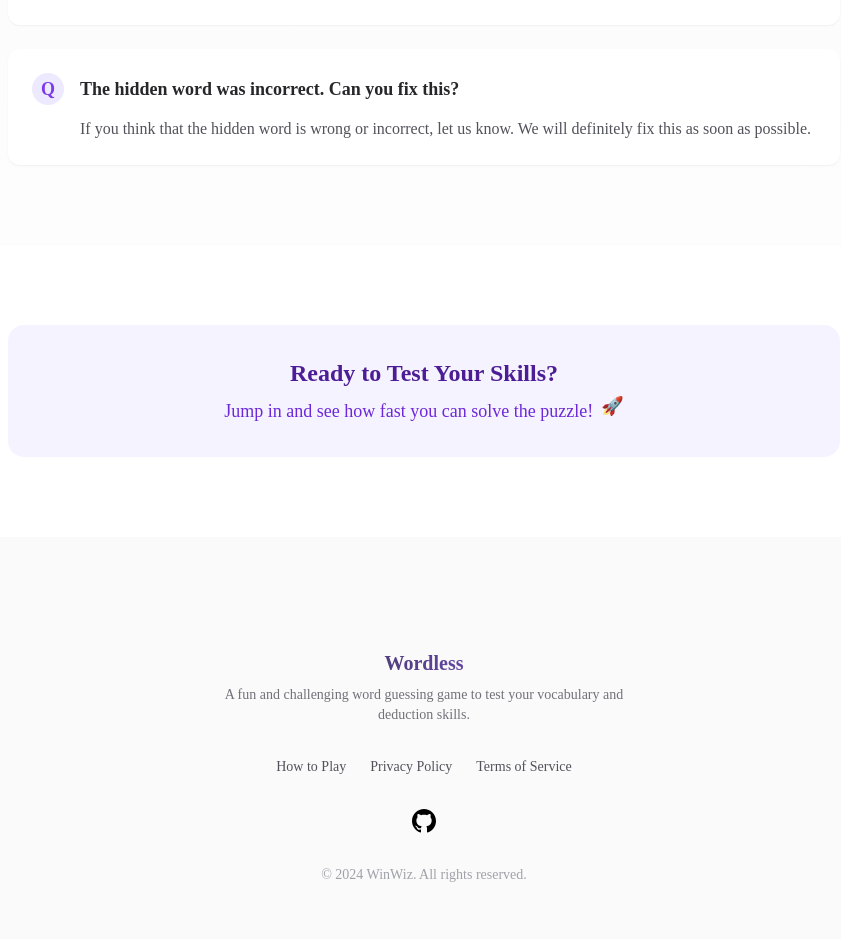
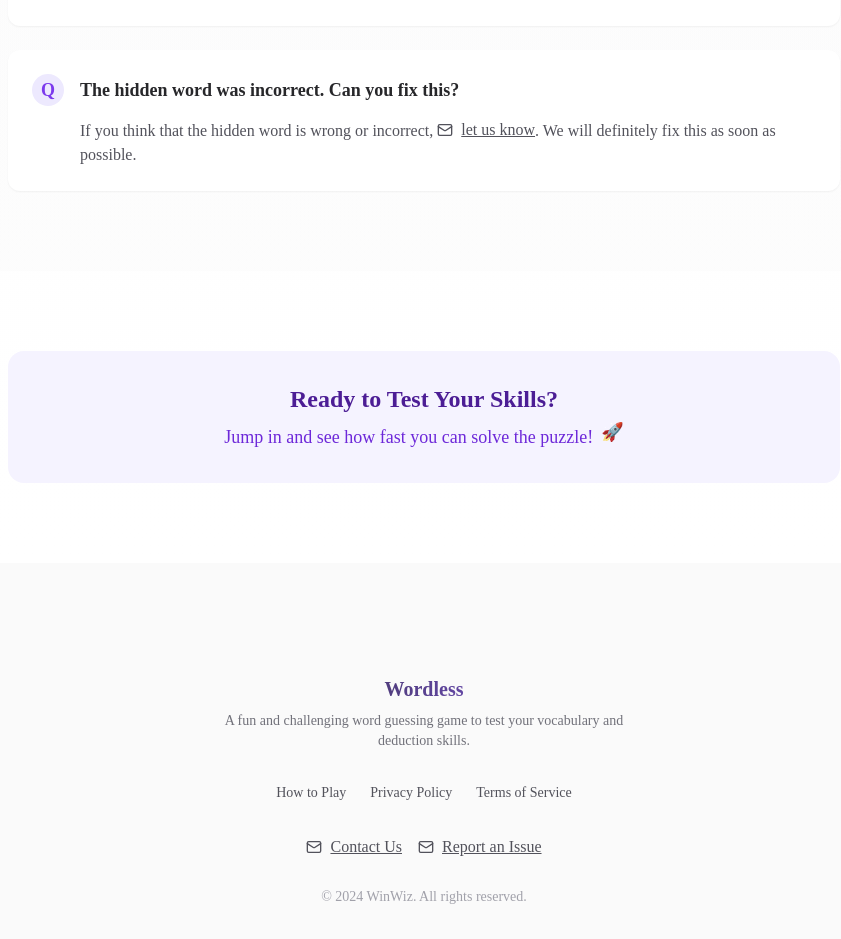
Before and after one commit to win-wiz/wordless, a Next.js app: page / in a window 1280 px wide. Shown: the part 4409-5348 px from the top of the page, without its empty margins (216-1057 px from the left). Before the commit the page ends 5326 px from the top, so only its background shows below. Built offline with nearby package versions, Linux system fonts and the light colour scheme.

Commit message:
1. 增加email和google分析  2. 修改文案

```diff
--- a/package.json
+++ b/package.json
@@ -18,9 +18,11 @@
     "clsx": "^2.1.1",
     "dictionary-en": "^4.0.0",
     "geist": "^1.3.0",
+    "google": "link:@next/third-parties/google",
     "lucide-react": "^0.453.0",
     "next": "^14.2.4",
     "next-themes": "^0.3.0",
+    "nextjs-google-analytics": "^2.3.7",
     "nspell": "^2.1.5",
     "react": "^18.3.1",
     "react-dom": "^18.3.1",
--- a/src/app/layout.tsx
+++ b/src/app/layout.tsx
@@ -1,9 +1,12 @@
+
 import "@/styles/globals.css";
 import { type Metadata } from "next";
 import { Toaster } from "@/components/ui/sonner"
 import Header from "@/components/header";
 import Footer from "@/components/footer";
 import { ScrollToTop } from "@/components/scroll-to-top";
+import { UseGoogleAnalysic } from "@/components/use-google-analysic";
+
 
 export const metadata: Metadata = {
   title: "Discover the Hidden Word! Wordless - A Wordle-Style Game with 4 to 11 Letter Words. Can You Guess the Mystery Word in Only 6 Tries?",
@@ -24,6 +27,7 @@
         <ScrollToTop />
       </body>
       <Toaster position="top-right" richColors duration={2000} />
+      <UseGoogleAnalysic />
     </html>
   );
 }
--- a/src/app/page.tsx
+++ b/src/app/page.tsx
@@ -1,5 +1,6 @@
 'use client';
 
+import { EmailLink } from "@/components/email-link";
 import Games from "@/components/games";
 
 export default function HomePage() {
@@ -421,7 +422,7 @@
                     Why did I get a "Word not found" message?
                   </h3>
                   <p className="text-zinc-600 ml-12">
-                    This alert message means that the given word was not found in our word bank. Try another word, or if you think the word is correct, let us know.
+                    This alert message means that the given word was not found in our word bank. Try another word, or if you think the word is correct, <EmailLink>let us know</EmailLink>.
                   </p>
                 </div>
 
@@ -432,7 +433,7 @@
                     The hidden word was incorrect. Can you fix this?
                   </h3>
                   <p className="text-zinc-600 ml-12">
-                    If you think that the hidden word is wrong or incorrect, let us know. We will definitely fix this as soon as possible.
+                    If you think that the hidden word is wrong or incorrect, <EmailLink>let us know</EmailLink>. We will definitely fix this as soon as possible.
                   </p>
                 </div>
               </div>
--- /dev/null
+++ b/src/components/email-link.tsx
@@ -0,0 +1,75 @@
+import { Mail } from 'lucide-react';
+
+const emailUrl = "support@wordless.online";
+
+interface EmailLinkProps {
+  email?: string;
+  subject?: string;
+  body?: string;
+  className?: string;
+  children: React.ReactNode;
+}
+
+export function EmailLink({
+  email = emailUrl,
+  subject = "Feedback for Wordless Game",
+  body = "Hi, I would like to provide feedback about the Wordless game:\n\n",
+  className = "inline-flex items-center gap-2 text-zinc-600 hover:text-violet-500 transition-colors underline leading-5 relative top-0.5",
+  children
+}: EmailLinkProps) {
+  // 构建 mailto URL，直接使用空格而不是编码
+  const buildMailtoUrl = () => {
+    const subjectParam = subject ? `subject=${subject}` : '';
+    const bodyParam = body ? `body=${body}` : '';
+    const params = [subjectParam, bodyParam].filter(Boolean).join('&');
+
+    // 直接构建 URL，不使用 URLSearchParams
+    return `mailto:${email}${params ? '?' + params : ''}`;
+  };
+
+  return (
+    <a
+      href={buildMailtoUrl()}
+      className={className}
+    >
+      <Mail className="w-4 h-4" />
+      {children}
+    </a>
+  );
+}
+
+// 预设的反馈链接组件
+export function FeedbackLink() {
+  const feedbackBody = `Hi Wordless team,
+
+    I found an issue while playing the game:
+
+    Browser: ${typeof window !== 'undefined' ? window.navigator.userAgent : ''}
+    Time: ${new Date().toLocaleString()}
+
+    Issue details:
+  `;
+
+  return (
+    <EmailLink
+      email={emailUrl}
+      subject="Bug Report - Wordless Game"
+      body={feedbackBody}
+    >
+      Report an Issue
+    </EmailLink>
+  );
+}
+
+// 预设的支持链接组件
+export function SupportLink() {
+  return (
+    <EmailLink
+      email={emailUrl}
+      subject="Support Request - Wordless Game"
+      body="Hi, I need help with the Wordless game."
+    >
+      Contact Support
+    </EmailLink>
+  );
+}
--- a/src/components/footer.tsx
+++ b/src/components/footer.tsx
@@ -3,6 +3,7 @@
 import Link from "next/link";
 import LinksComp from "./links-comp";
 import { usePathname } from "next/navigation";
+import { EmailLink, FeedbackLink } from "./email-link";
 
 export default function Footer() {
   const pathname = usePathname();
@@ -49,7 +50,10 @@
 
           {/* Social Links */}
           <div className="flex items-center space-x-4">
-            <LinksComp />
+            <EmailLink>
+              Contact Us
+            </EmailLink>
+            <FeedbackLink />
           </div>
 
           {/* Copyright */}
--- a/src/components/games.tsx
+++ b/src/components/games.tsx
@@ -459,6 +459,11 @@
           onClose={() => {
             setDialogVisible(false);
           }}
+          onNewGame={() => {
+            setDialogVisible(false);
+            handleReset();
+            handleStartGame();
+          }}
           title={dialogTitle || 'You Won!'}
           description={dialogMessage}
           titleClassName="text-center text-2xl border-b-2 border-violet-100 py-2"
--- a/src/components/result-modal.tsx
+++ b/src/components/result-modal.tsx
@@ -17,9 +17,10 @@
   description?: string;
   onClose: () => void;
   children: React.ReactNode;
+  onNewGame: () => void;
 }
 
-export function ResultModal({ isOpen, onClose, title, description, titleClassName, children, className }: ResultModalProps) {
+export function ResultModal({ isOpen, onClose, title, description, titleClassName, children, className, onNewGame }: ResultModalProps) {
     return (
       <Dialog open={isOpen} onOpenChange={onClose}>
         <DialogContent className={cn(className)}>
@@ -30,8 +31,9 @@
             </DialogDescription>
           </DialogHeader>
           {children}
-          <DialogFooter>
-            <Button className="mt-5" onClick={onClose}>Close</Button>
+          <DialogFooter className="flex justify-center">
+            <Button className="px-4 py-2 bg-violet-500 text-white rounded-md hover:bg-violet-600 transition-colors" onClick={onNewGame}>New Game</Button>
+            <Button className="px-4 py-2 bg-white text-violet-600 rounded-md hover:bg-violet-50 transition-all font-medium text-lg border-2 border-violet-200" onClick={onClose}>Close</Button>
           </DialogFooter>
         </DialogContent>
       </Dialog>
--- /dev/null
+++ b/src/components/use-google-analysic.tsx
@@ -0,0 +1,6 @@
+"use client";
+
+import { GoogleAnalytics } from "nextjs-google-analytics";
+export function UseGoogleAnalysic() {
+    return <GoogleAnalytics trackPageViews/>
+}
--- a/src/lib/utils.ts
+++ b/src/lib/utils.ts
@@ -89,7 +89,7 @@
       'after', 'where', 'right', 'thing', 'place', 'great', 'again', 'heart',
       'study', 'learn', 'plant', 'light', 'every', 'never', 'start', 'might',
       'story', 'point', 'heard', 'whole', 'earth', 'found', 'state', 'stand',
-      'crane', 'sloth', 'adieu',
+      'crane', 'sloth', 'adieu', 'radio', 'tiger'
       // ... 继续添加更多常用五字母单词直到100个
     ],
     6: [
```
Also changed, not shown: 1 other file (tests, documents, lock files or other folders).
